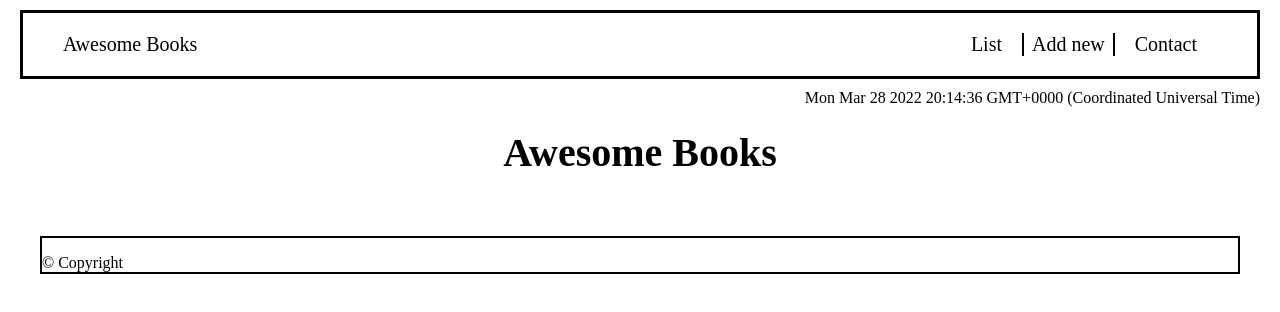
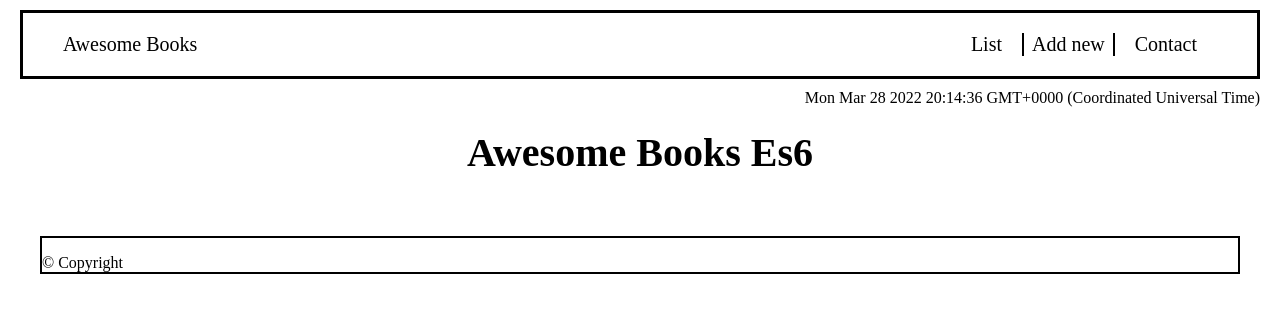
Before and after one commit to evans22j/awesomebook, a website: page index.html in a window 1280 px wide. Drawn offline with Linux system fonts and the light colour scheme.

```diff
--- a/index.html
+++ b/index.html
@@ -21,7 +21,7 @@
         </header>
         <span>Date here</span>
         <div class="list-books section">
-            <h1>Awesome Books</h1>
+            <h1>Awesome Books Es6</h1>
             <div class="display-books"></div>
         </div>
         <div class="container section add-new">
```
Also changed, not shown: README.md, images/awesome-books.png (added).
